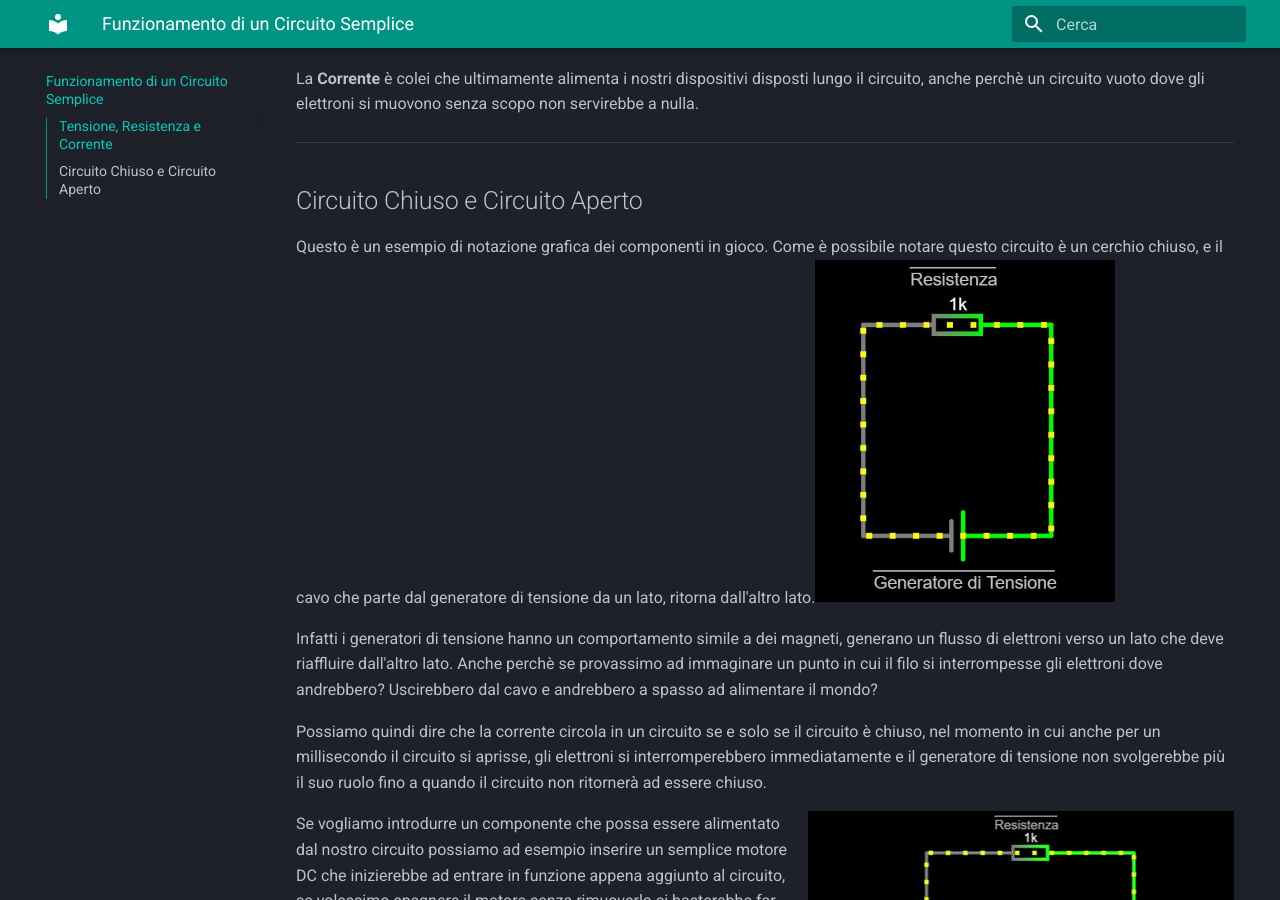
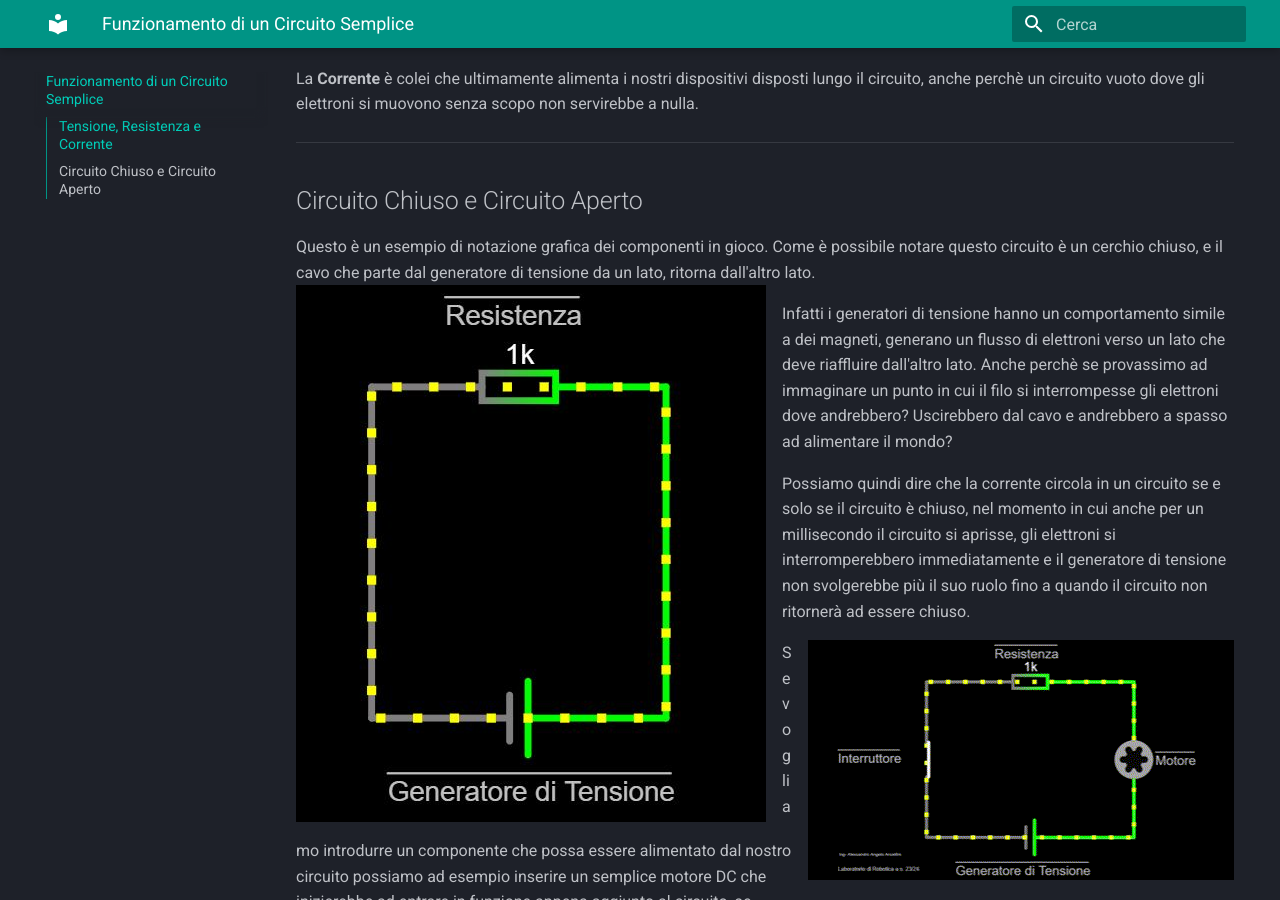
Before and after one commit to Alexanderis1/robot-lab, an MkDocs documentation site: the page built from docs/Funzionamento di un Circuito Semplice.md, in a window 1280 px wide and 900 px high, scrolled down 658 px. Built offline with MkDocs 1.6.1 and Material for MkDocs 9.7.7, drawn with Linux system fonts in a browser that asks for light colours.

Commit message:
Update Funzionamento di un Circuito Semplice.md

```diff
--- a/docs/Funzionamento di un Circuito Semplice.md
+++ b/docs/Funzionamento di un Circuito Semplice.md
@@ -24,7 +24,7 @@
 ---
 
 ## Circuito Chiuso e Circuito Aperto
-Questo è un esempio di notazione grafica dei componenti in gioco. Come è possibile notare questo circuito è un cerchio chiuso, e il cavo che parte dal generatore di tensione da un lato, ritorna dall'altro lato.![Esempio di Circuito](media/c1.JPG){ align=left, width="300" }
+Questo è un esempio di notazione grafica dei componenti in gioco. Come è possibile notare questo circuito è un cerchio chiuso, e il cavo che parte dal generatore di tensione da un lato, ritorna dall'altro lato.![Esempio di Circuito](media/c1.JPG){ align=left}
 
 Infatti i generatori di tensione hanno un comportamento simile a dei magneti, generano un flusso di elettroni verso un lato che deve riaffluire dall'altro lato. Anche perchè se provassimo ad immaginare un punto in cui il filo si interrompesse gli elettroni dove andrebbero? Uscirebbero dal cavo e andrebbero a spasso ad alimentare il mondo?
 
```
